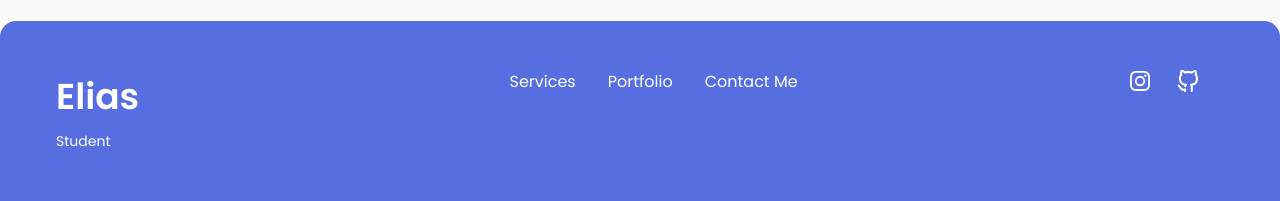
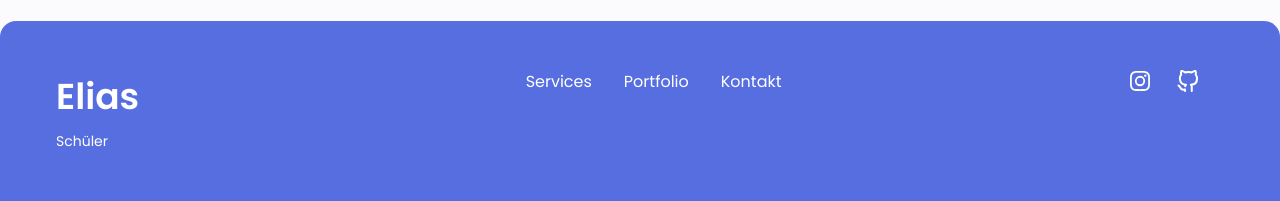
Before and after one commit to eliascerne/website, a React (Create React App) app: page / in a window 1280 px wide. Shown: the part 5769-5970 px from the top of the page. Built offline with nearby package versions, Linux system fonts and the light colour scheme.

Commit message:
feat: changed text to Data.js (different languages)

```diff
--- a/src/components/Footer.js
+++ b/src/components/Footer.js
@@ -1,7 +1,8 @@
 import React from 'react'
 import { UilInstagram, UilGithubAlt } from '@iconscout/react-unicons'
+import Data from '../Data.json'
 
-function Footer() {
+function Footer({ languageJSON }) {
     const currentYear = new Date().getFullYear();
 
     return (
@@ -9,21 +10,21 @@ function Footer() {
         <div className="footer_bg">
             <div className="footer_container container grid">
                 <div>
-                    <h1 className="footer_title">Elias</h1>
-                    <span className="footer_subtitle">Student</span>
+                    <h1 className="footer_title">{Data.language[languageJSON].footer.heading}</h1>
+                    <span className="footer_subtitle">{Data.language[languageJSON].footer.subheading}</span>
                 </div>
 
                 <ul className="footer_links">
                     <li>
-                        <a href="#services" className="footer_link">Services</a>
+                        <a href="#services" className="footer_link">{Data.language[languageJSON].footer.pinnedLink1}</a>
                     </li>
 
                     <li>
-                        <a href="#portfolio" className="footer_link">Portfolio</a>
+                        <a href="#portfolio" className="footer_link">{Data.language[languageJSON].footer.pinnedLink2}</a>
                     </li>
 
                     <li>
-                        <a href="#contact" className="footer_link">Contact Me</a>
+                        <a href="#contact" className="footer_link">{Data.language[languageJSON].footer.pinnedLink3}</a>
                     </li>
                 </ul>
 
```
